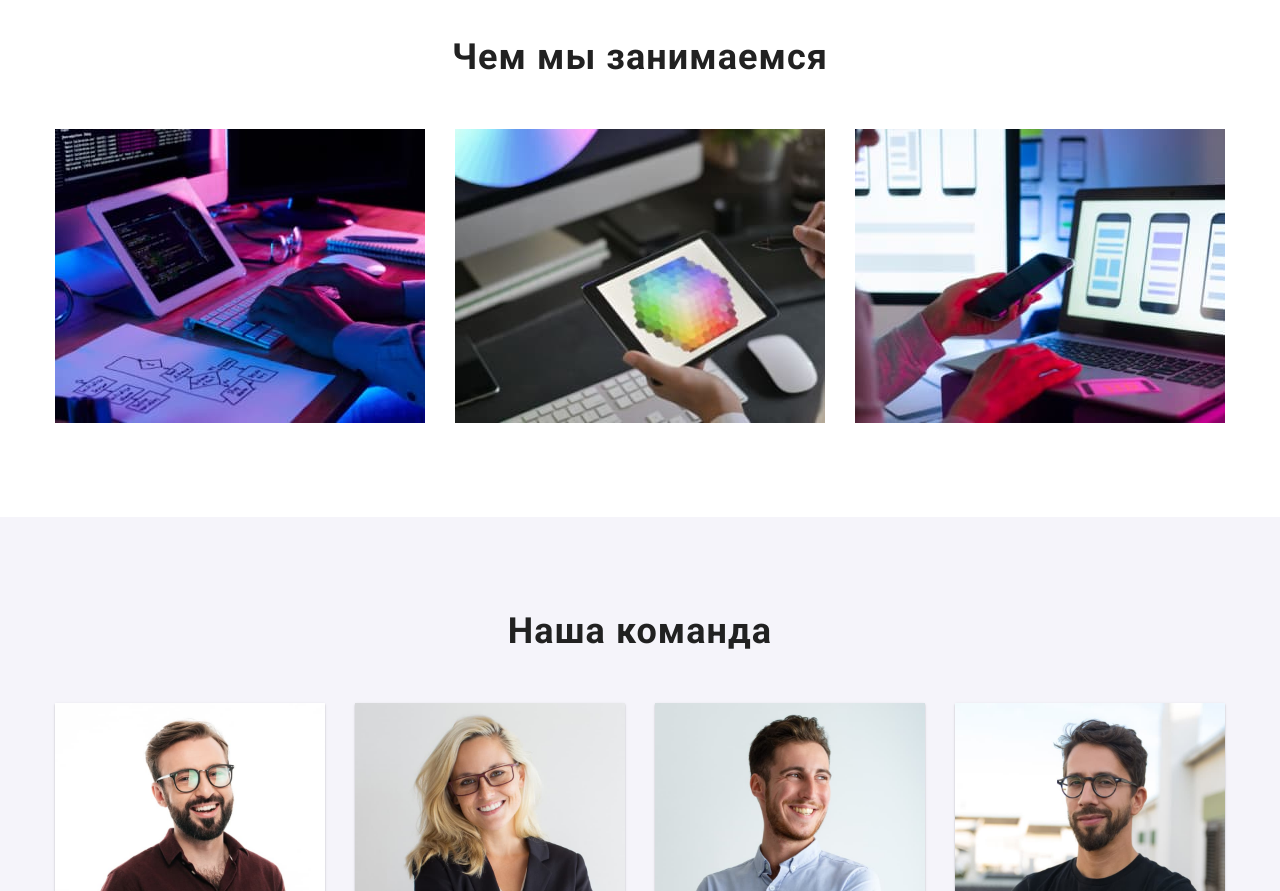
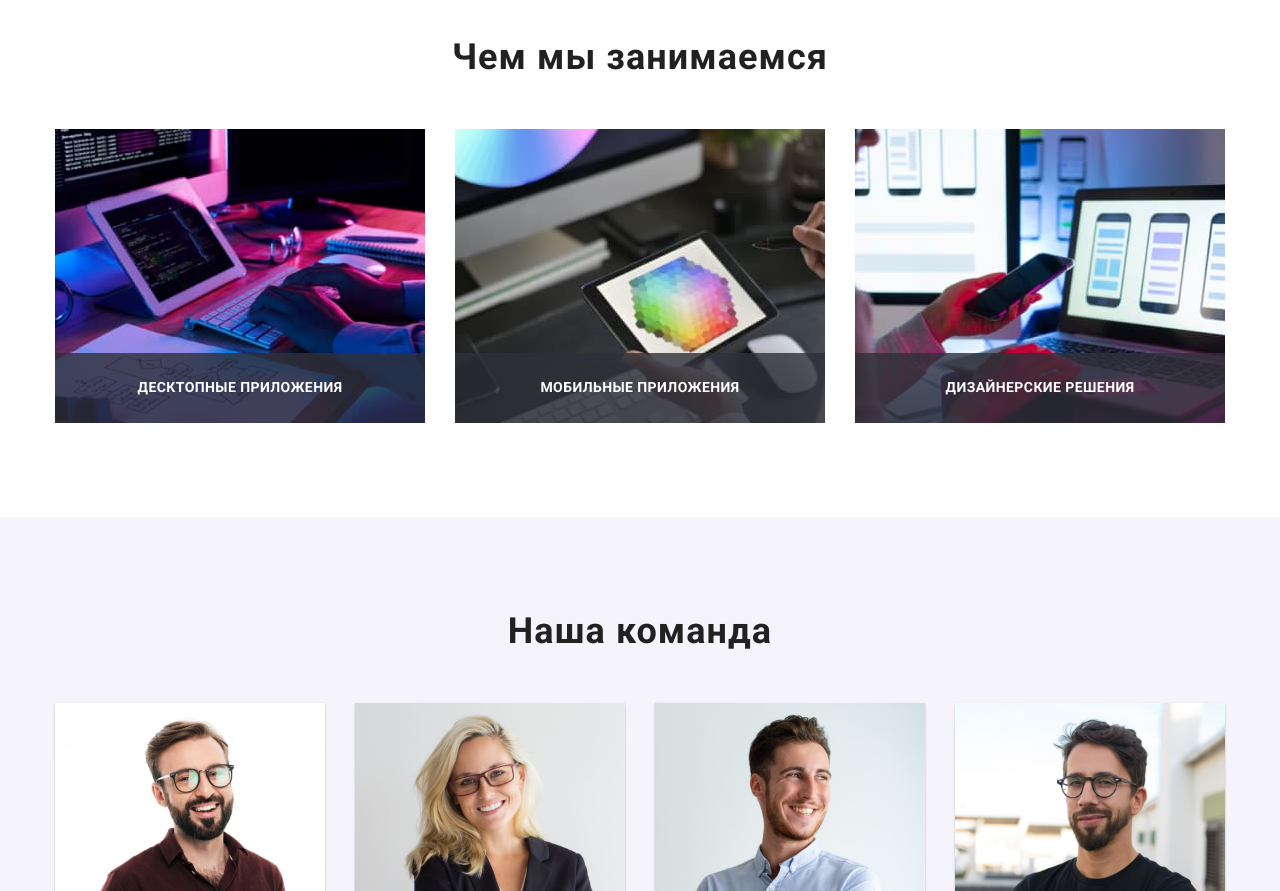
Before and after one commit to voolkan123/goit-markup-hw-05, a plain HTML site: page index.html in a window 1280 px wide. Shown: the part 1080-1971 px from the top of the page. Drawn offline with nearby package versions, Linux system fonts and the light colour scheme.

Commit message:
Home work done

```diff
--- a/css/styles.css
+++ b/css/styles.css
@@ -108,6 +108,8 @@ color: var(--acsent-logo-color);
 }
 
 .menu-link {
+    position: relative;
+    display: block;
     text-decoration: none;
     font-weight: 500;
     font-size: 14px;
@@ -117,9 +119,32 @@ color: var(--acsent-logo-color);
     transition: color var(--transition);
 }
 
+.menu-link::after{
+position: absolute;
+ content: '';
+ display: none;
+left: 0;
+bottom: 0;
+border-radius: 2px;
+width: 100%;
+height: 4px;
+background-color:var(--acsent-logo-color);
+border-radius: 2px;
+transition: background-color var(--transition);
+bottom:-33px;
+}
+
 .menu-link:hover,
 .menu-link:focus {
     color: var(--hover-text-color);
+}
+
+
+
+.menu-link:hover::after,
+.menu-link:focus::after
+{
+    display: block;
 }
 
 .contacts-list {
@@ -243,14 +268,7 @@ transition: color var(--transition) background-color var(--transition) box-shado
 }
 
 
-.work {
-    padding-top: 0;
-}
 
-.work-container {
-    display: flex;
-    flex-wrap: wrap;
-}
 
 .hero-button:hover,
 .hero-button:focus{
@@ -258,6 +276,52 @@ transition: color var(--transition) background-color var(--transition) box-shado
     color: var(--text-color-button-main);
     box-shadow: 0px 4px 4px rgba(0, 0, 0, 0.15);
     }
+
+
+
+    /* =====================WHATWEDO================== */
+
+    .work {
+        padding-top: 0;
+    }
+
+    .work-container {
+        display: flex;
+        flex-wrap: wrap;
+    }
+
+    .whatwedo-link {
+        position: relative;
+    }
+
+    .whatwedo-div {
+        position: relative;
+    }
+
+    .whatwedo-sub-title {
+        position: absolute;
+        bottom: 0;
+        left: 0;
+        width: 100%;
+    font-weight: 700;
+    font-size: 14px;
+    line-height: 1.14;
+    text-align: center;
+    letter-spacing: 0.03em;
+    text-transform: uppercase;
+    color: var(--text-color);
+    padding-top: 27px;
+    padding-bottom: 27px;
+    background-color: rgba(47, 48, 58, 0.8);;
+    }
+
+
+
+
+
+
+    /* =====================WHATWEDO================== */
+
 
 .work-process-title {
     visibility: hidden;
--- a/index.html
+++ b/index.html
@@ -124,26 +124,41 @@
          <h2 class="whatwedo-title">Чем мы занимаемся</h2>
         <ul class="work-list  list">
           <li class="allproducts">
-            <a href="">
+            <div class="whatwedo-div">
+            <a href="" class="whatwedo-link">
               <img
                 src="./images/whatwedo/photo1.jpg"
                 alt="На фото изображен процесс работы за планшетом с клавиатурой"
               />
+              <h3 class="whatwedo-sub-title">
+                Десктопные приложения
+              </h3>
             </a>
+            </div>
           </li>
           <li class="allproducts">
-            <a href="">
+            <div class="whatwedo-div">
+             <a href="" class="whatwedo-link">
               <img
                 src="./images/whatwedo/photo2.jpg"
                 alt="На фото изображен планшет с цветовой палитрой на экране"
             /></a>
+            <h3 class="whatwedo-sub-title">
+              Мобильные приложения
+            </h3>
+            </div>
           </li>
           <li class="allproducts">
-            <a href="">
-              <img
+              <div class="whatwedo-div">
+                <a href="" class="whatwedo-link">
+                <img
                 src="./images/whatwedo/photo3.jpg"
                 alt=" На фото изображены  телефон и ноутбук"
             /></a>
+            <h3 class="whatwedo-sub-title">
+              Дизайнерские решения
+            </h3>
+              </div>
           </li>
         </ul>
         </div>
```
